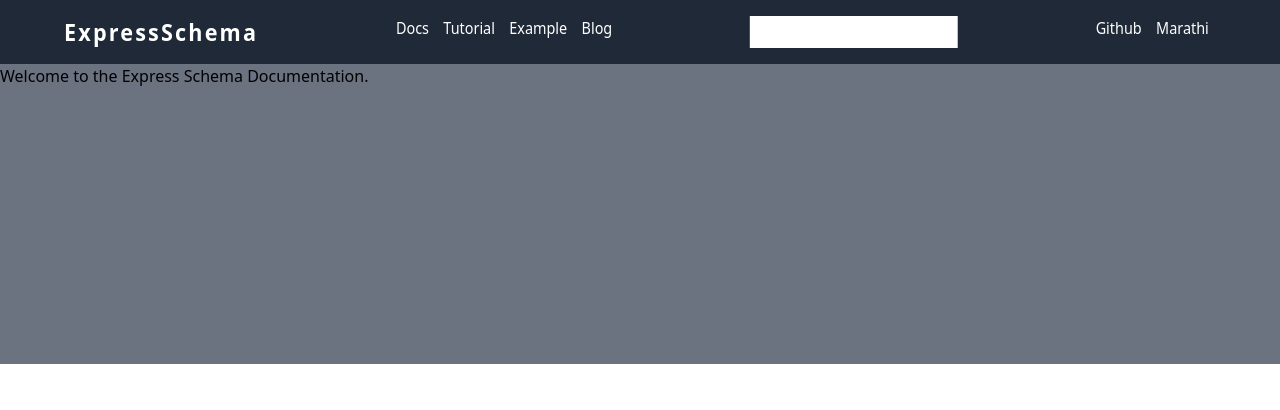
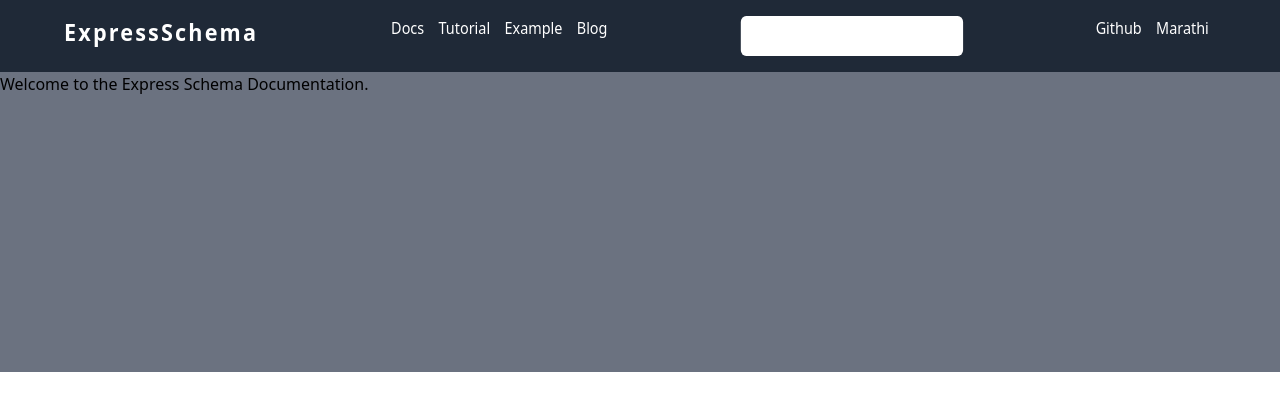
Before and after one commit to shaantanu9/express-schema-generator, a plain HTML site: page index.html in a window 1280 px wide. Drawn offline with nearby package versions, Linux system fonts and the light colour scheme.

Commit message:
third Commit

```diff
--- a/index.html
+++ b/index.html
@@ -20,7 +20,7 @@
                 <div class="px-2 hover:text-blue-300" ><a href="/blog">Blog</a></div>
             </div>
             <div class="flex align-center justify-between">
-                <input type="text">
+                <input class="rounded-md p-2" type="text">
 
             </div>
             <div class="flex align-center justify-between">
```
